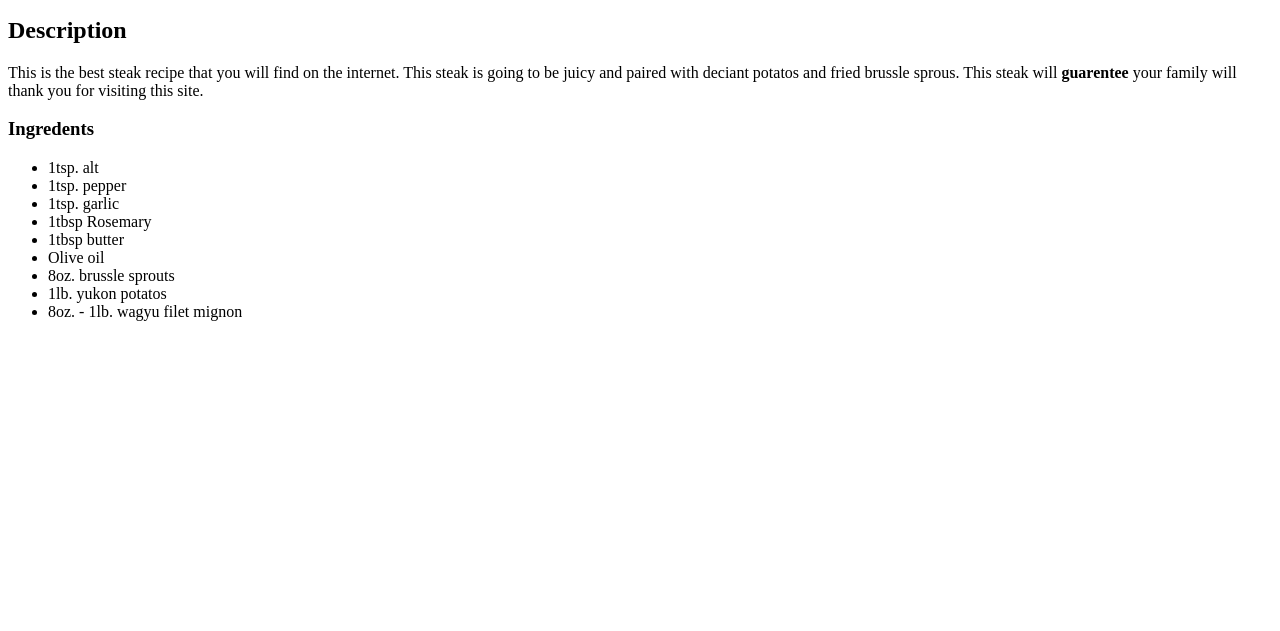
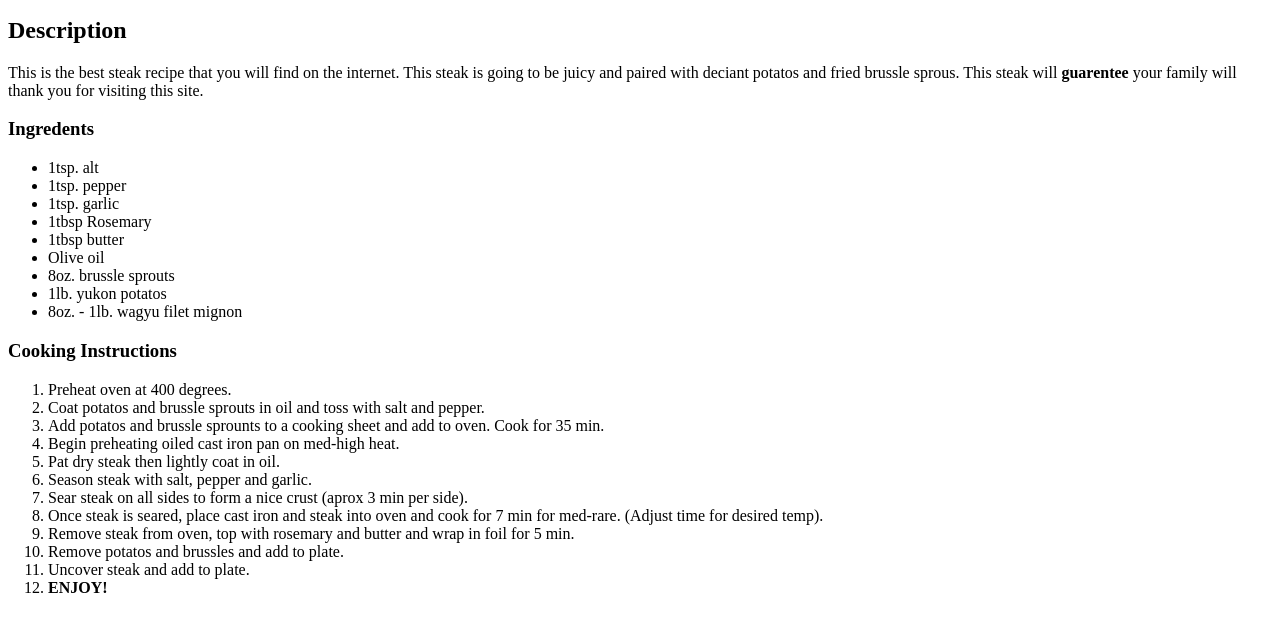
Before and after one commit to Den-the-baller/odin-recipes, a plain HTML site: page recipes/steak.html in a window 1280 px wide. Shown: the part 101-732 px from the top of the page. Drawn offline with Linux system fonts and the light colour scheme.

Commit message:
Finished the cooking instructions for the steak recipe

```diff
--- a/recipes/steak.html
+++ b/recipes/steak.html
@@ -26,5 +26,20 @@
         <li>1lb. yukon potatos</li>
         <li>8oz. - 1lb. wagyu filet mignon</li>
     </ul>
+    <h3>Cooking Instructions</h3>
+    <ol>
+        <li>Preheat oven at 400 degrees.</li>
+        <li>Coat potatos and brussle sprouts in oil and toss with salt and pepper.</li>
+        <li>Add potatos and brussle sprounts to a cooking sheet and add to oven. Cook for 35 min.</li>
+        <li>Begin preheating oiled cast iron pan on med-high heat. </li>
+        <li>Pat dry steak then lightly coat in oil.</li>
+        <li>Season steak with salt, pepper and garlic.</li>
+        <li>Sear steak on all sides to form a nice crust (aprox 3 min per side).</li>
+        <li>Once steak is seared, place cast iron and steak into oven and cook for 7 min for med-rare. (Adjust time for desired temp).</li>
+        <li>Remove steak from oven, top with rosemary and butter and wrap in foil for 5 min.</li>
+        <li>Remove potatos and brussles and add to plate.</li>
+        <li>Uncover steak and add to plate.</li>
+        <li><strong>ENJOY!</strong></li>
+    </ol>
 </body>
 </html>
```
